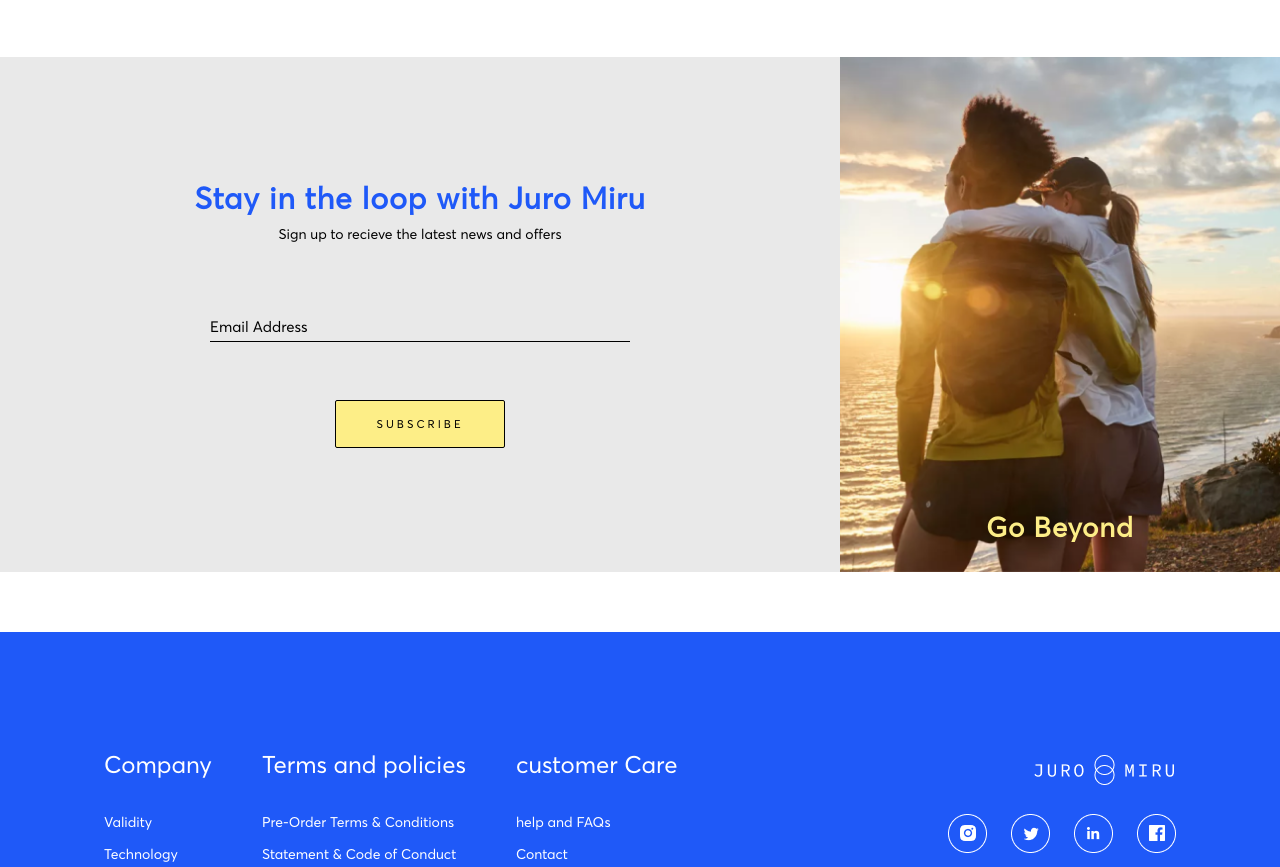
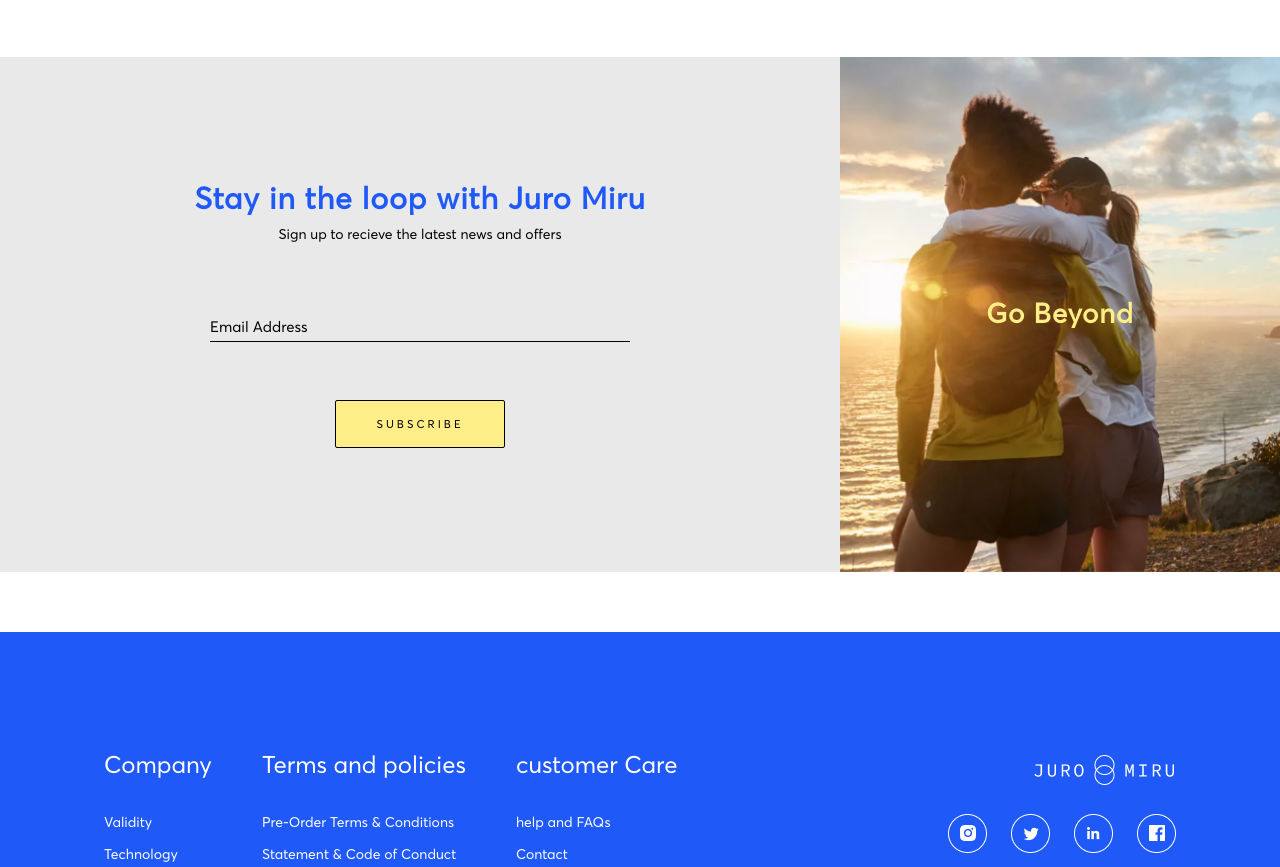
Before and after one commit to SakibSumon/juro-miru, a plain HTML site: page index.html in a window 1280 px wide. Shown: the part 6992-7859 px from the top of the page. Drawn offline with Linux system fonts and the light colour scheme.

Commit message:
final tourch

```diff
--- a/index.html
+++ b/index.html
@@ -912,8 +912,8 @@
             </div>
           </div>
           <div class="form__col">
-            <div class="fff title-gold">
-              <h3 class="">Go Beyond</h3>
+            <div class="fff title-gold title-gold-center">
+              <h3 class=" ">Go Beyond</h3>
               <!-- <div class="form-btn">
                 <div class="btn">Shop Now</div>
               </div> -->
--- a/styles.scss
+++ b/styles.scss
@@ -1290,6 +1290,10 @@
   }
 }
 
+.title-gold-center {
+  justify-content: center !important;
+}
+
 //Media queries//
 
 @media only screen and (max-width: 1200px) {
```
Also changed, not shown: styles.css, 1 other file.
